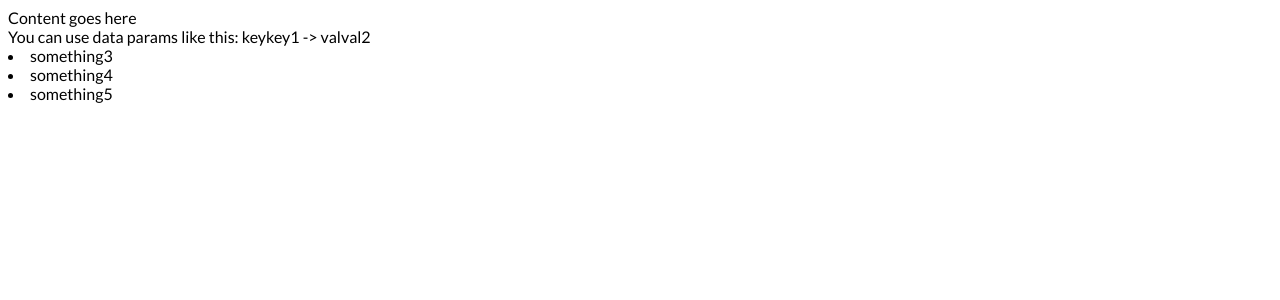
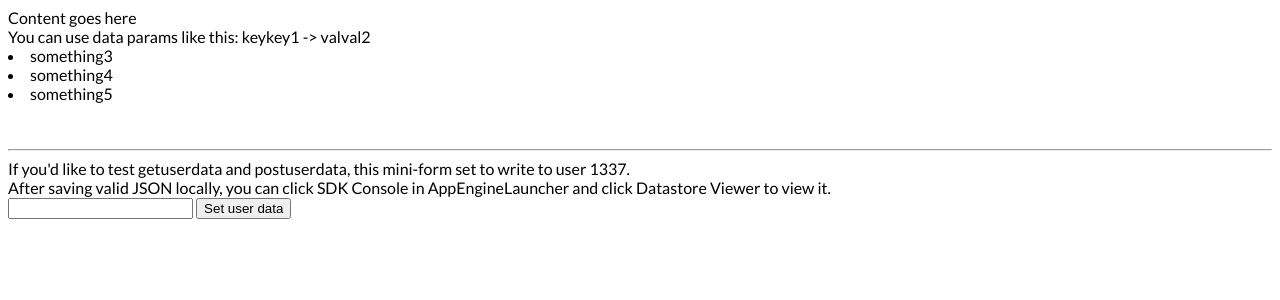
Before and after one commit to bradbenjamin-wf/gae_starter, a Bottle app: page / in a window 1280 px wide. Shown: the top 300 px of the page. Run offline with Bottle, Linux system fonts and the light colour scheme; some libraries are stand-ins or nearby versions.

Commit message:
write more about examples, fix them after actually making sure they work.

```diff
--- a/src/main.py
+++ b/src/main.py
@@ -20,7 +20,7 @@ def index():
     return respond('index.html', params={'data': example_data})
 
 
-@route('hardcodedjson/1')
+@route('/hardcodedjson/1')
 def hardcoded_json_1():
     example_data = {'key1': 'keykey1', 'value2': 'valval2',
                     'list': ['something3', 'something4', 'something5']}
@@ -28,20 +28,20 @@ def hardcoded_json_1():
     return json.dumps(example_data)
 
 
-@route('getuserdata/<user_id>')
+@route('/getuserdata/<user_id>')
 def getuserdata(user_id):
     user_data = get_silly_data(user_id)
     response.content_type = 'application/json'
     return user_data.raw_data_as_json_str()
 
 
-@post('postuserdata/<user_id>')
+@post('/postuserdata/<user_id>')
 def postuserdata(user_id):
     posted_data = request.forms.get('posted_data')
     try:
         parsed_data = json.loads(posted_data)
     except ValueError:
-        response.status_code = 500
+        response.status = 500
         return 'Error parsing JSON post data'
 
     user_data = get_silly_data(user_id)
@@ -62,8 +62,8 @@ app = bottle.app()
 
 @error(403)
 def error403(code):
-    return respond('403.html', {code})
+    return respond('403.html')
 
 @error(404)
 def error404(code):
-    return respond('404.html', {code})
+    return respond('404.html')
--- a/static/template/index.html
+++ b/static/template/index.html
@@ -12,4 +12,12 @@
   {% for val in data.list %}
     <li>{{val}}</li>
   {% endfor %}
+
+  <br><br><hr>
+  If you'd like to test getuserdata and postuserdata, this mini-form set to write to user 1337.<br>
+  After saving valid JSON locally, you can click SDK Console in AppEngineLauncher and click Datastore Viewer to view it.
+  <form action="/postuserdata/1337" method="POST">
+    <input type="text" name="posted_data" />
+    <input type="submit" name="submit" value="Set user data" />
+  </form>
 {%endblock%}
```
Also changed, not shown: README.md, 1 other file.
